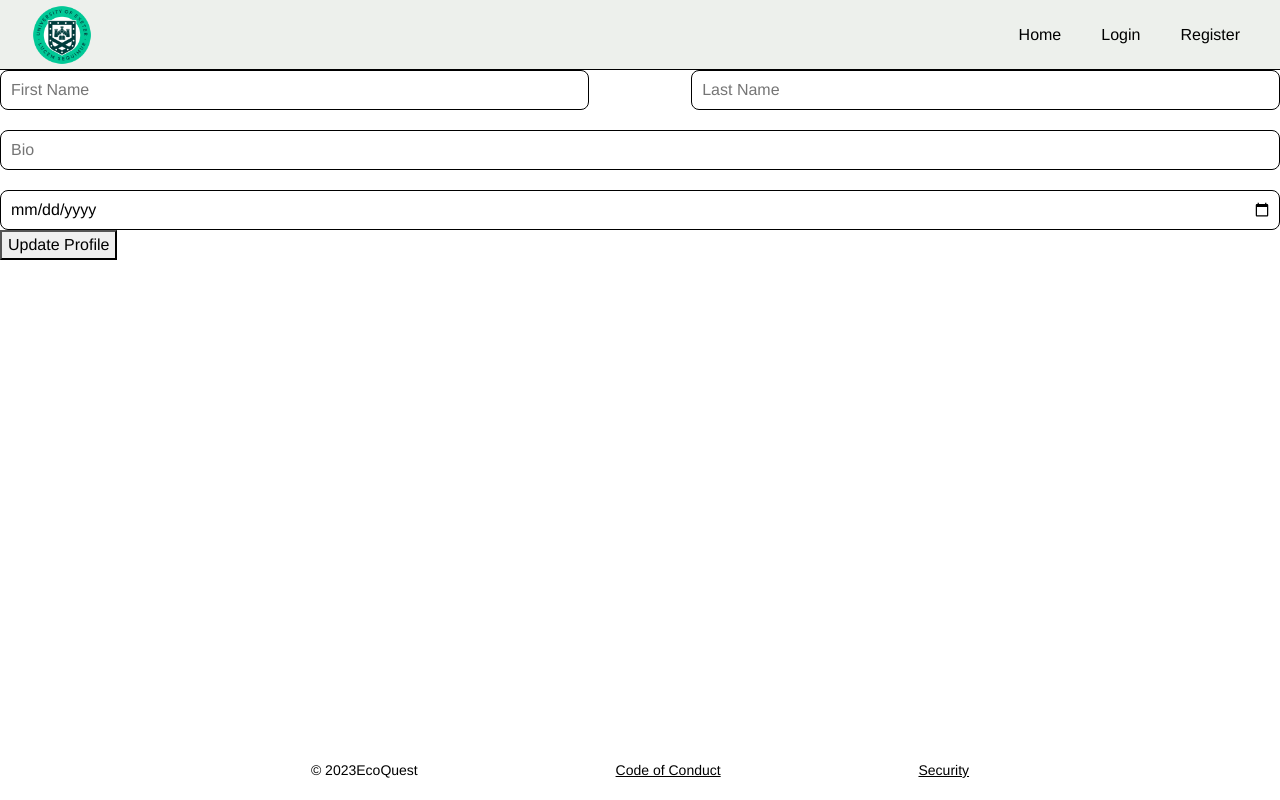
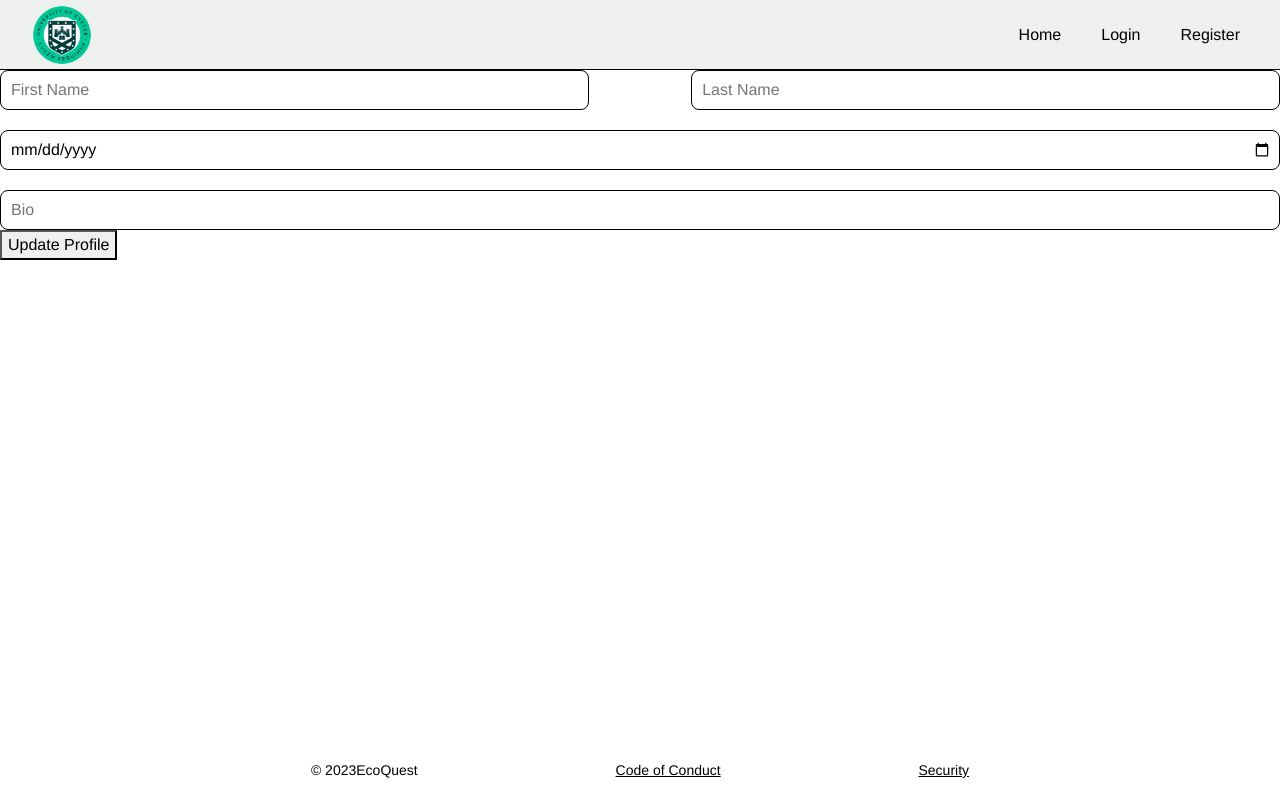
Before and after one commit to Cufe12345/ECM2434_, a React (Vite) app in the folder Frontend/ECM2434_Frontend/: page /profile/edit in a window 1280 px wide. Built offline with nearby package versions, Linux system fonts and the light colour scheme.

Commit message:
fixed the edit profile

```diff
--- a/Frontend/ECM2434_Frontend/src/pages/Edit.jsx
+++ b/Frontend/ECM2434_Frontend/src/pages/Edit.jsx
@@ -7,27 +7,34 @@ import { toast } from 'react-toastify';
 
 const EditProfile = () => {
     const navigate = useNavigate();
-    const { userData } = useUser(); // Use the userData from context if needed
-    const [cookies] = useCookies(['authToken']); // Replace 'authToken' with the name of your cookie that holds the token
+    const { userData , user} = useUser(); // Use the userData from context if needed
+    //const [cookies] = useCookies(['authToken']); // Replace 'authToken' with the name of your cookie that holds the token
 
     const [firstName, setFirstName] = useState('');
     const [lastName, setLastName] = useState('');
-    const [birthday, setBirthday] = useState('');
-    const [bio, setBio] = useState('');
+    const [birthday, setbirthday] = useState('');
+    const [bio, setbio] = useState('');
+    const [placeholders, setPlaceholders] = useState({
+        firstName: '',
+        lastName: '',
+        birthday: '',
+        bio: '',
+    });
 
     useEffect(() => {
-        // Prefill the form with existing user data if necessary
+        // Set placeholders to the current user data
         if (userData) {
-            setFirstName(userData.first_name);
-            setLastName(userData.last_name);
-            setBirthday(userData.birthday); // Make sure the format matches that of the date input
-            setBio(userData.bio);
+            setPlaceholders({
+                firstName: userData.first_name,
+                lastName: userData.last_name,
+                birthday: userData.birthday, // Make sure the format matches that of the date input
+                bio: userData.bio,
+            });
         }
     }, [userData]);
 
     const onSubmit = async (e) => {
         e.preventDefault();
-        const authToken = cookies.authToken; // Replace with your actual token key
         const data = {
             first_name: firstName,
             last_name: lastName,
@@ -35,7 +42,7 @@ const EditProfile = () => {
             bio: bio
         };
         // Ensure modifyUser function uses the token for authorization
-        ApiClient.modifyUser(authToken, data).then((res) => {
+        ApiClient.api.modifyUser(user, data).then((res) => {
             toast.success("Profile updated successfully!");
             navigate('/profile');
         }).catch((error) => {
@@ -52,8 +59,8 @@ const EditProfile = () => {
                             <input type="text" placeholder="First Name" value={firstName} onChange={(e) => setFirstName(e.target.value)} />
                             <input type="text" placeholder="Last Name" value={lastName} onChange={(e) => setLastName(e.target.value)} />
                         </div>
+                        <input type="date" placeholder="Birthday" value={birthday} onChange={(e) => setbirthday(e.target.value)} />
                         <input type="text" placeholder="Bio" value={bio} onChange={(e) => setbio(e.target.value)} />
-                        <input type="date" placeholder="Birthday" value={birthday} onChange={(e) => setbirthday(e.target.value)} />
                     </div>
                     <button type="submit">Update Profile</button>
                 </form>
```
Also changed, not shown: 1 other file (tests, documents, lock files or other folders).
